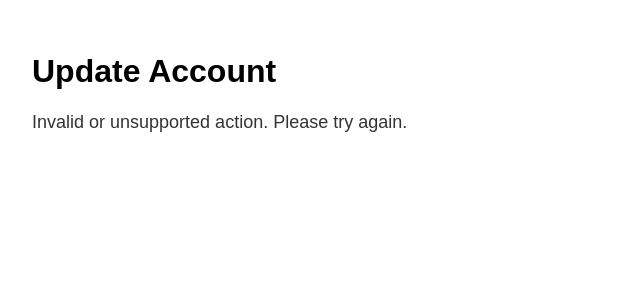
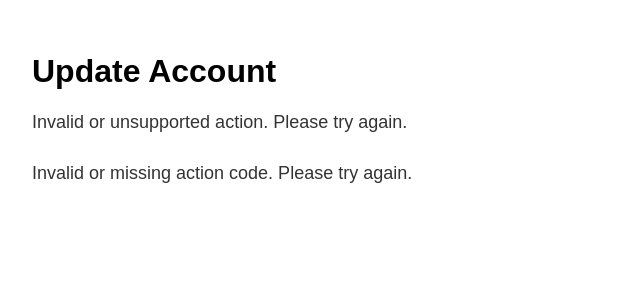
Before and after one commit to zion1102/raffleFoxWeb, a React (Create React App) app: page /update-account in a window 1280 px wide. Shown: the top 300 px of the page, without its empty margins (0-640 px from the left). Built offline with nearby package versions, Linux system fonts and the light colour scheme.

Commit message:
password and email reset links

```diff
--- a/src/components/EmailPasswordUpdate.js
+++ b/src/components/EmailPasswordUpdate.js
@@ -17,9 +17,15 @@ const EmailPasswordUpdate = () => {
     console.log("Mode:", mode); // Debugging
     console.log("Action Code:", actionCode); // Debugging
 
+    if (!actionCode) {
+      setMessage("Invalid or missing action code. Please try again.");
+    }
+
     setMode(mode);
     setActionCode(actionCode);
   }, []);
+
+
 
   const handleEmailVerification = async () => {
     try {
```
